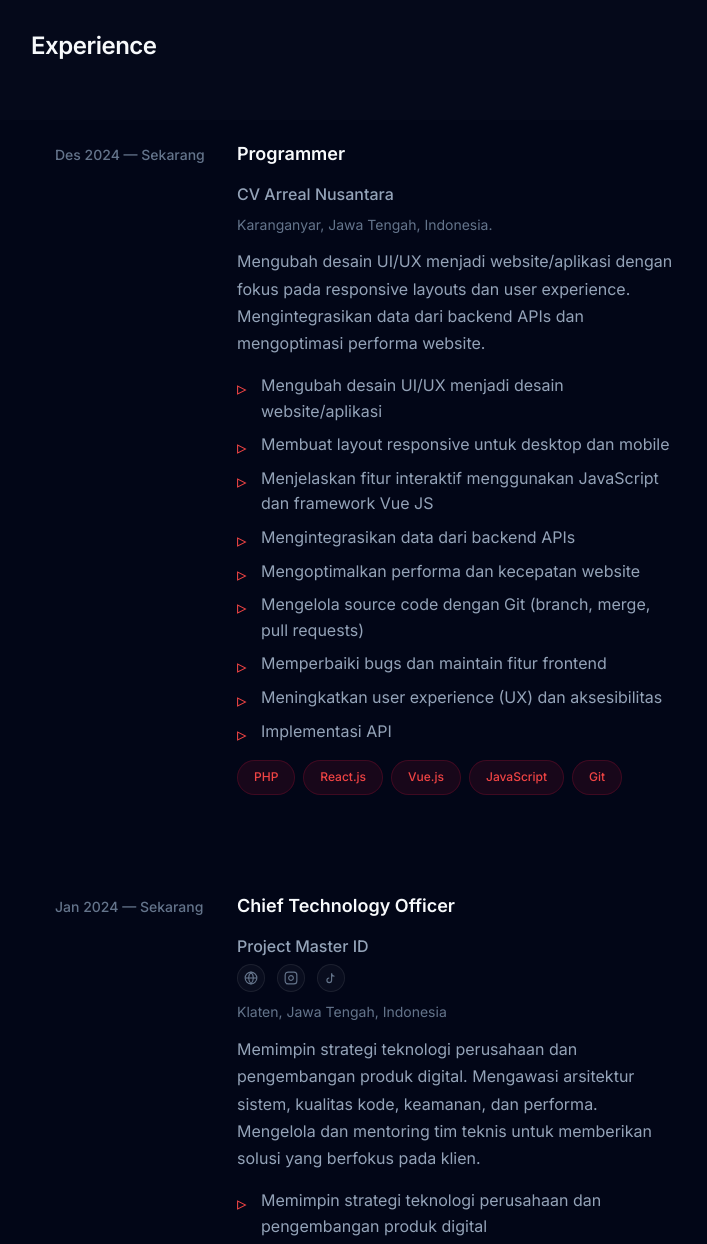
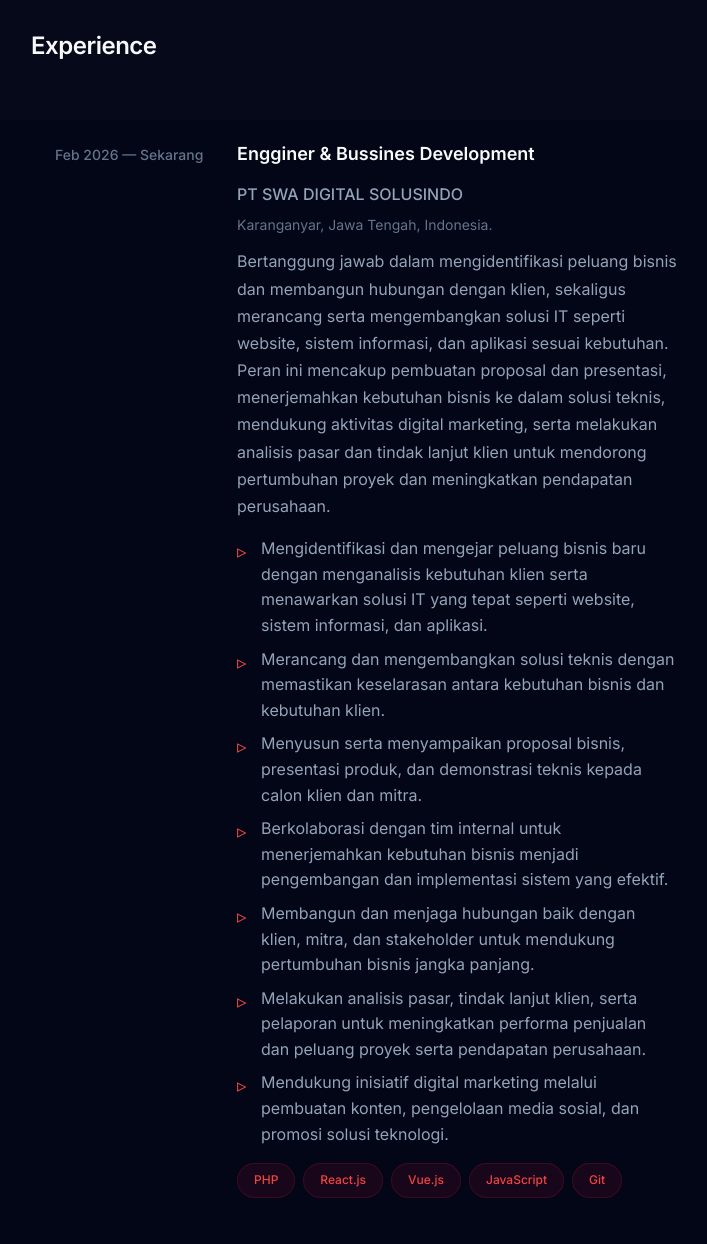
Before and after one commit to mhnaufal16/mhnaufal_, a website: page public/index.html in a window 1280 px wide. Shown: the part 840-2084 px from the top of the page, without its empty margins (233-940 px from the left). Drawn offline with Linux system fonts and the light colour scheme.

```diff
--- a/public/index.html
+++ b/public/index.html
@@ -108,12 +108,53 @@
 
             <div class="experience-list">
                 <div class="experience-item">
-                    <div class="experience-period">Des 2024 — Sekarang</div>
+                    <div class="experience-period">Feb 2026 — Sekarang</div>
+                    <div class="experience-content">
+                        <h3 class="experience-role">Engginer & Bussines Development</h3>
+                        <h4 class="experience-company">PT SWA DIGITAL SOLUSINDO</h4>
+                        <p class="experience-location">Karanganyar, Jawa Tengah, Indonesia.</p>
+                        <p class="experience-description">Bertanggung jawab dalam mengidentifikasi peluang bisnis dan
+                            membangun hubungan dengan klien, sekaligus merancang serta mengembangkan solusi IT seperti
+                            website, sistem informasi, dan aplikasi sesuai kebutuhan. Peran ini mencakup pembuatan
+                            proposal dan presentasi, menerjemahkan kebutuhan bisnis ke dalam solusi teknis, mendukung
+                            aktivitas digital marketing, serta melakukan analisis pasar dan tindak lanjut klien untuk
+                            mendorong pertumbuhan proyek dan meningkatkan pendapatan perusahaan.</p>
+                        <ul class="experience-tasks">
+                            <li>Mengidentifikasi dan mengejar peluang bisnis baru dengan menganalisis kebutuhan klien
+                                serta menawarkan solusi IT yang tepat seperti website, sistem informasi, dan aplikasi.
+                            </li>
+                            <li>Merancang dan mengembangkan solusi teknis dengan memastikan keselarasan antara kebutuhan
+                                bisnis dan kebutuhan klien.</li>
+                            <li>Menyusun serta menyampaikan proposal bisnis, presentasi produk, dan demonstrasi teknis
+                                kepada calon klien dan mitra.</li>
+                            <li>Berkolaborasi dengan tim internal untuk menerjemahkan kebutuhan bisnis menjadi
+                                pengembangan dan implementasi sistem yang efektif.</li>
+                            <li>Membangun dan menjaga hubungan baik dengan klien, mitra, dan stakeholder untuk mendukung
+                                pertumbuhan bisnis jangka panjang.</li>
+                            <li>Melakukan analisis pasar, tindak lanjut klien, serta pelaporan untuk meningkatkan
+                                performa penjualan dan peluang proyek serta pendapatan perusahaan.</li>
+                            <li>Mendukung inisiatif digital marketing melalui pembuatan konten, pengelolaan media
+                                sosial, dan promosi solusi teknologi.</li>
+                        </ul>
+                        <div class="tech-tags">
+                            <span class="tech-tag">PHP</span>
+                            <span class="tech-tag">React.js</span>
+                            <span class="tech-tag">Vue.js</span>
+                            <span class="tech-tag">JavaScript</span>
+                            <span class="tech-tag">Git</span>
+                        </div>
+                    </div>
+                </div>
+
+                <div class="experience-list">
+                    <div class="experience-item">
+                        <div class="experience-period">Des 2024 — Mar 2026</div>
                         <div class="experience-content">
                             <h3 class="experience-role">Programmer</h3>
                             <h4 class="experience-company">CV Arreal Nusantara</h4>
                             <p class="experience-location">Karanganyar, Jawa Tengah, Indonesia.</p>
-                        <p class="experience-description">Mengubah desain UI/UX menjadi website/aplikasi dengan fokus
+                            <p class="experience-description">Mengubah desain UI/UX menjadi website/aplikasi dengan
+                                fokus
                                 pada responsive layouts dan user experience. Mengintegrasikan data dari backend APIs dan
                                 mengoptimasi performa website.</p>
                             <ul class="experience-tasks">
@@ -154,8 +195,8 @@
                                         </path>
                                     </svg>
                                 </a>
-                            <a href="https://www.instagram.com/projectmaster.id/" target="_blank" class="company-link"
-                                aria-label="Instagram">
+                                <a href="https://www.instagram.com/projectmaster.id/" target="_blank"
+                                    class="company-link" aria-label="Instagram">
                                     <svg width="14" height="14" viewBox="0 0 24 24" fill="none" stroke="currentColor"
                                         stroke-width="2">
                                         <rect x="2" y="2" width="20" height="20" rx="5" ry="5"></rect>
@@ -172,14 +213,18 @@
                                 </a>
                             </div>
                             <p class="experience-location">Klaten, Jawa Tengah, Indonesia</p>
-                        <p class="experience-description">Memimpin strategi teknologi perusahaan dan pengembangan produk
-                            digital. Mengawasi arsitektur sistem, kualitas kode, keamanan, dan performa. Mengelola dan
+                            <p class="experience-description">Memimpin strategi teknologi perusahaan dan pengembangan
+                                produk
+                                digital. Mengawasi arsitektur sistem, kualitas kode, keamanan, dan performa. Mengelola
+                                dan
                                 mentoring tim teknis untuk memberikan solusi yang berfokus pada klien.</p>
                             <ul class="experience-tasks">
                                 <li>Memimpin strategi teknologi perusahaan dan pengembangan produk digital</li>
                                 <li>Mengawasi arsitektur sistem, kualitas kode, keamanan, dan performa</li>
-                            <li>Mengelola dan mentoring tim teknis untuk memberikan solusi yang berfokus pada klien</li>
-                            <li>Menerjemahkan kebutuhan bisnis menjadi solusi teknologi yang scalable dan efektif</li>
+                                <li>Mengelola dan mentoring tim teknis untuk memberikan solusi yang berfokus pada klien
+                                </li>
+                                <li>Menerjemahkan kebutuhan bisnis menjadi solusi teknologi yang scalable dan efektif
+                                </li>
                             </ul>
                             <div class="tech-tags">
                                 <span class="tech-tag">Project Management</span>
```
Lines whose indentation alone changed are shown as unchanged.
